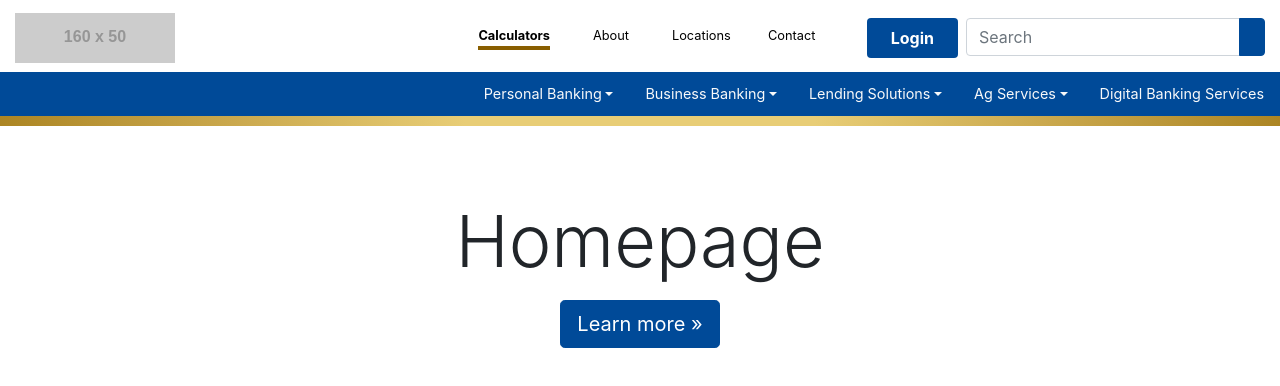
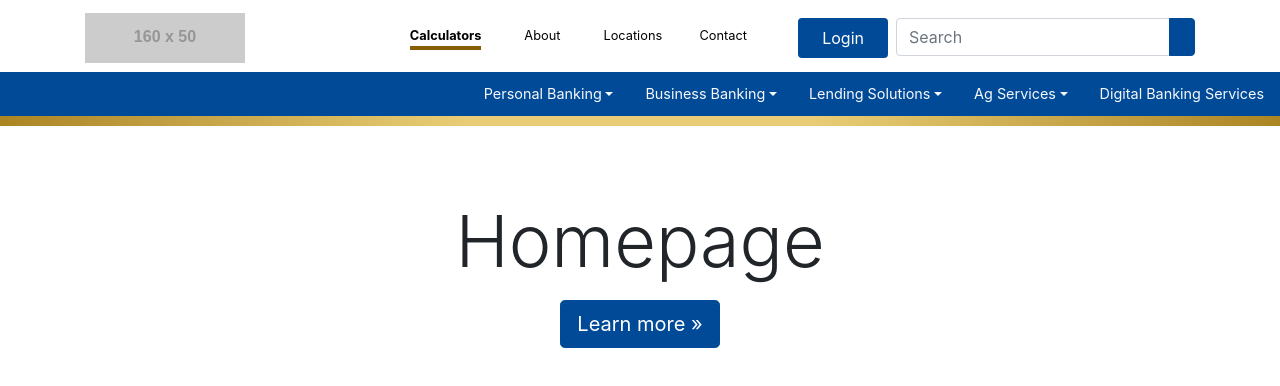
Before and after one commit to sherdog/boilerplate_gulp_nci, a website: page docs/index.html in a window 1280 px wide. Drawn offline with nearby package versions, Linux system fonts and the light colour scheme; placeholder pictures from the web are drawn by us; some icons are missing.

Commit message:
mo updoots.

```diff
--- a/docs/index.html
+++ b/docs/index.html
@@ -28,7 +28,7 @@
 
             .nav-login-btn {
                 border: 0px;
-                font-weight: bold;
+                font-weight: normal;
             }
 
             .nav-login-btn:hover {
@@ -49,14 +49,16 @@
 
     <body>
         <header class="mt-2 mb-2">
-            <div class="container-fluid">
+            <div class="container">
                 <div class="row align-items-center no gutters">
-                    <div class="col col-sm-auto"> <a id="branc" class="navbar-brand" href="#">
+                    <!-- START LOGO -->
+                    <div class="col col-sm-auto"> <a id="brand" class="navbar-brand" href="#">
 
                     <img src="https://via.placeholder.com/160x50" />
 
                 </a>
                     </div>
+                    <!-- START UTILITY NAV -->
                     <div class="col d-none d-md-block justify-content-end" id="_utility_nav">
                         <ul class="nav flex-row flex-nowrap justify-content-end">
                             <!-- REPEAT UTILITY NAV CODE -->
@@ -73,6 +75,7 @@
                             </li>
                         </ul>
                     </div>
+                    <!-- END UTILITY NAV -->
                     <div class="col col-lg-auto justify-content-end">
                         <ul class="nav justify-content-end flex-nowrap">
                             <!-- Login Button-->
@@ -100,6 +103,7 @@
                     </div>
                 </div>
             </div>
+            <!-- START MAIN NAV -->
             <nav class="navbar navbar-expand-md align-items-center justify-content-end pl-0 pr-0 mt-1 mb-0 pt-0 pb-0"
             id="navbarContainer">
                 <div class="collapse navbar-collapse align-items-center justify-content-end bg-primary"
@@ -211,6 +215,7 @@
                     </ul>
                 </div>
             </nav>
+            <!-- END MAIN NAV -->
             <div class="gold-gradient d-none d-sm-none d-md-block"></div>
         </header>
         <div class="jumbotron bg-white text-center justify-content-center align-items-center mb-0">
```
Also changed, not shown: docs/about.html (+8 -3 lines), src/partials/header.html (+19 -5 lines).
